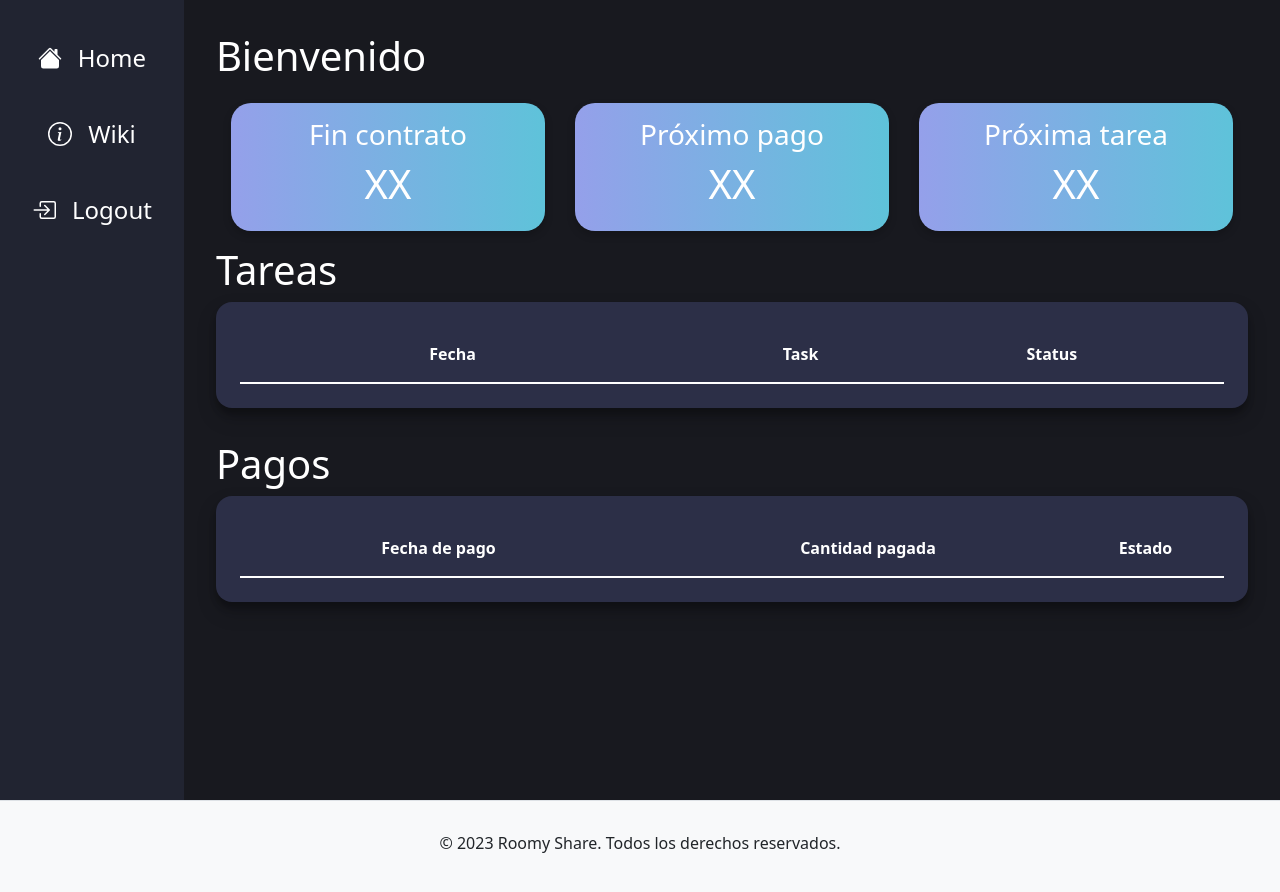
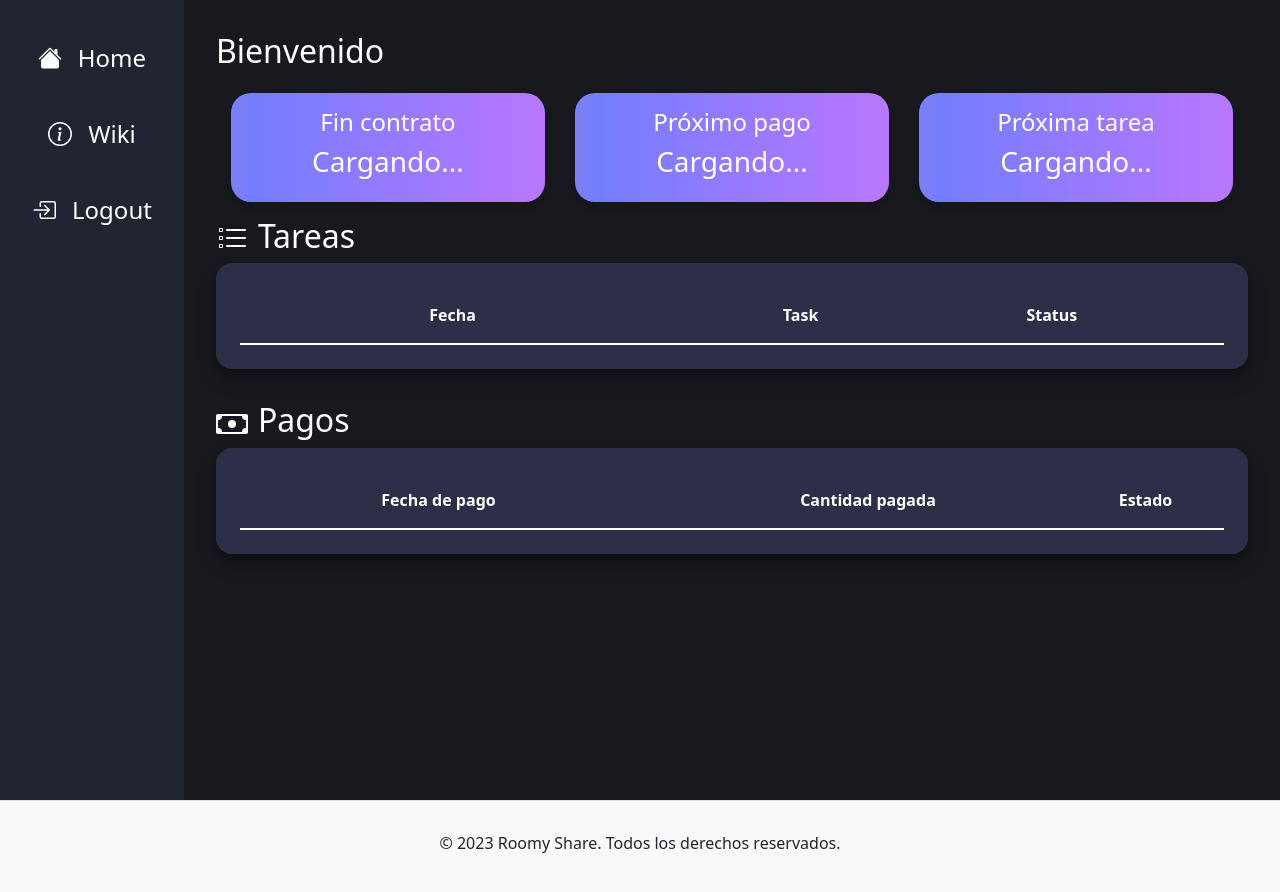
Before and after one commit to gerasg/roomy-share, a Next.js app: page /user_dashboard in a window 1280 px wide. Shown: the top 892 px of the page. Built offline with nearby package versions, Linux system fonts and the light colour scheme.

Commit message:
Dashboard InfoCard mapping and icons styling

```diff
--- a/src/pages/login.tsx
+++ b/src/pages/login.tsx
@@ -28,6 +28,7 @@ export default function Login() {
         const decodedToken = jwtDecode(data.token) as DecodedToken;
         localStorage.setItem('name', decodedToken.name);
         localStorage.setItem('lastname', decodedToken.lastname);
+        localStorage.setItem('contract_end_date', decodedToken.contract_end_date);
         if (decodedToken.role === 'owner') {
           router.push('/dashboard')
         } else if (decodedToken.role === 'tenant') {
--- a/src/pages/user_dashboard.tsx
+++ b/src/pages/user_dashboard.tsx
@@ -2,9 +2,17 @@
 import { useRouter } from 'next/router';
 import { useEffect, useState, useMemo } from 'react';
 import { Badge } from 'react-bootstrap';
-import { HouseFill, InfoCircle, BoxArrowInRight, Info } from 'react-bootstrap-icons';
+import { HouseFill, InfoCircle, BoxArrowInRight, Info, ListTask, Cash } from 'react-bootstrap-icons';
 import styled, { css, keyframes } from 'styled-components';
 import { useTable, useSortBy } from 'react-table';
+
+const StyledListTask = styled(ListTask)`
+  margin-right: 10px;
+`;
+
+const StyledCash = styled(Cash)`
+  margin-right: 10px;
+`;
 
 // Define la animación
 const gradientAnimation = keyframes`
@@ -15,7 +23,7 @@ const gradientAnimation = keyframes`
 
 // Crea un mixin que utiliza la animación definida
 const gradientBackground = css`
-  background: linear-gradient(270deg, #00ffbd, #d974ff);
+  background: linear-gradient(270deg, #00ffbd, #d974ff, #747dff, #ffb600);
   background-size: 400% 400%;
   animation: ${gradientAnimation} 30s ease infinite;
 `;
@@ -187,16 +195,40 @@ export default function Dashboard() {
   const [tasks, setTasks] = useState([]);
   const [payments, setPayments] = useState([]);
   const [userName, setUserName] = useState('');
+  const [contractEndDate, setContractEndDate] = useState('');
+
+  const nextPayment = useMemo(() => {
+    if (payments.length > 0) {
+      const lastPaymentDate = new Date(payments[payments.length - 1].payment_date);
+      lastPaymentDate.setMonth(lastPaymentDate.getMonth() + 1);
+      return lastPaymentDate;
+    }
+    return null;
+  }, [payments]);
+
+  const nextTask = useMemo(() => {
+    if (tasks.length > 0) {
+      return tasks.reduce((mostRecentTask, currentTask) => {
+        const mostRecentDate = new Date(mostRecentTask.day);
+        const currentDate = new Date(currentTask.day);
+        return currentDate > mostRecentDate ? currentTask : mostRecentTask;
+      }).day;
+    }
+    return null;
+  }, [tasks]);
+
 
   useEffect(() => {
     if (typeof window !== 'undefined') {
       const name = localStorage.getItem('name');
       const lastname = localStorage.getItem('lastname');
+      const contract_end_date = localStorage.getItem('contract_end_date');
 
-      const user = { name, lastname };
+      const user = { name, lastname, contract_end_date };
 
       if (user) {
         setUserName(user.name);
+        setContractEndDate(user.contract_end_date);
       }
       fetchTasks();
       fetchPayments();
@@ -351,22 +383,22 @@ export default function Dashboard() {
         <NavItem href="/" onClick={handleLogout}><BoxArrowInRight />Logout</NavItem>
       </SideNav>
       <MainContent>
-        <h1>Bienvenido {userName}</h1>
+        <h2>Bienvenido {userName}</h2>
         <div style={{display: 'flex', justifyContent: 'center', flexWrap: 'wrap'}}>
           <InfoCard>
-            <h3>Fin contrato</h3>
-            <h1>XX</h1>
+            <h4>Fin contrato</h4>
+            <h3>{contractEndDate ? new Date(contractEndDate).toISOString().split('T')[0] : 'Cargando...'}</h3>
           </InfoCard>
           <InfoCard>
-            <h3>Próximo pago</h3>
-            <h1>XX</h1>
+            <h4>Próximo pago</h4>
+            <h3>{nextPayment ? nextPayment.toISOString().split('T')[0] : 'Cargando...'}</h3>
           </InfoCard>
           <InfoCard>
-            <h3>Próxima tarea</h3>
-            <h1>XX</h1>
+            <h4>Próxima tarea</h4>
+            <h3>{nextTask ? new Date(nextTask).toISOString().split('T')[0] : 'Cargando...'}</h3>
           </InfoCard>
         </div>
-        <h1>Tareas</h1>
+        <h2><StyledListTask />Tareas</h2>
         <Card>
         <TableContainer>
           <Table {...getTablePropsTasks()}>
@@ -395,7 +427,7 @@ export default function Dashboard() {
           </Table>
         </TableContainer>
         </Card>
-        <h1>Pagos</h1>
+        <h2><StyledCash />Pagos</h2>
         <Card>
           <TableContainer>
             <Table {...getTablePropsPayments()}>
```
Also changed, not shown: 1 other file (tests, documents, lock files or other folders).
